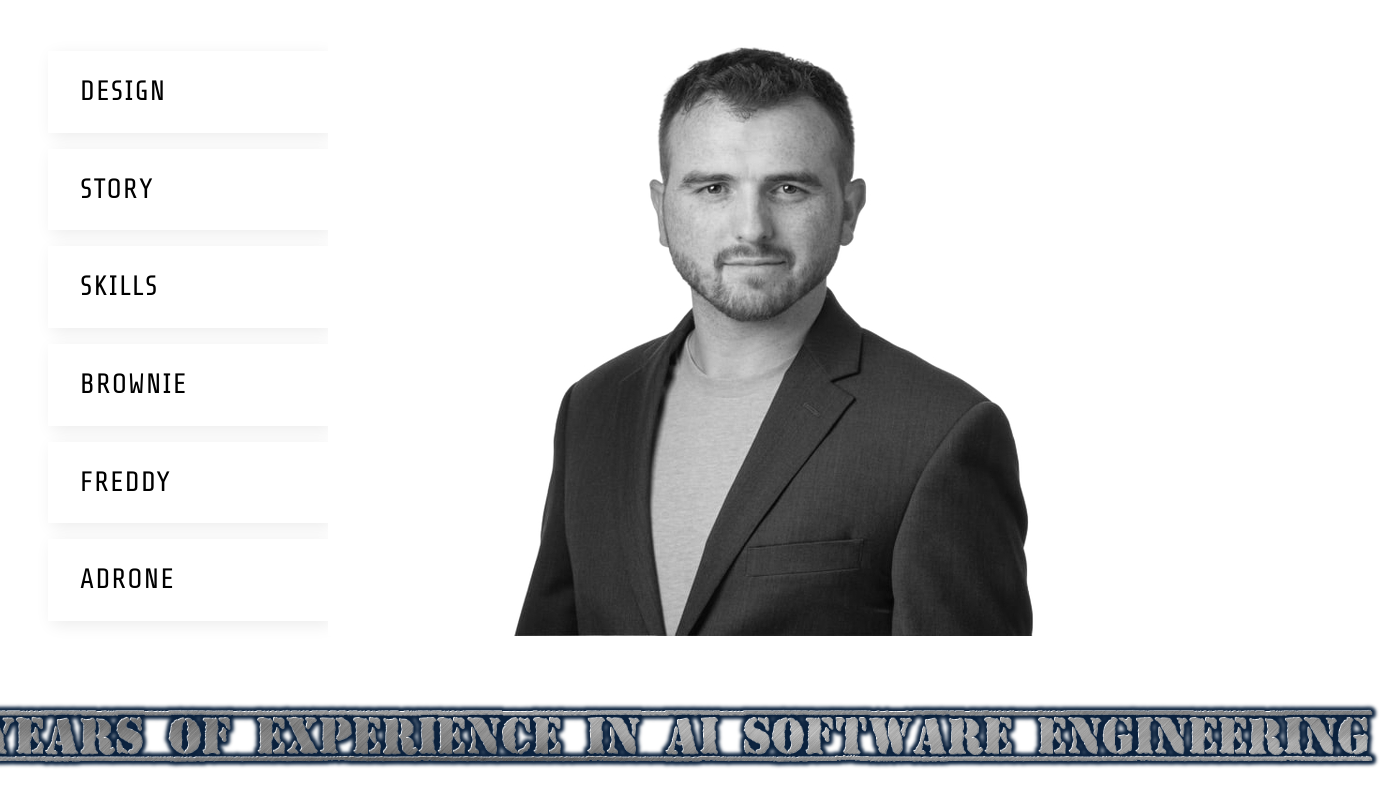
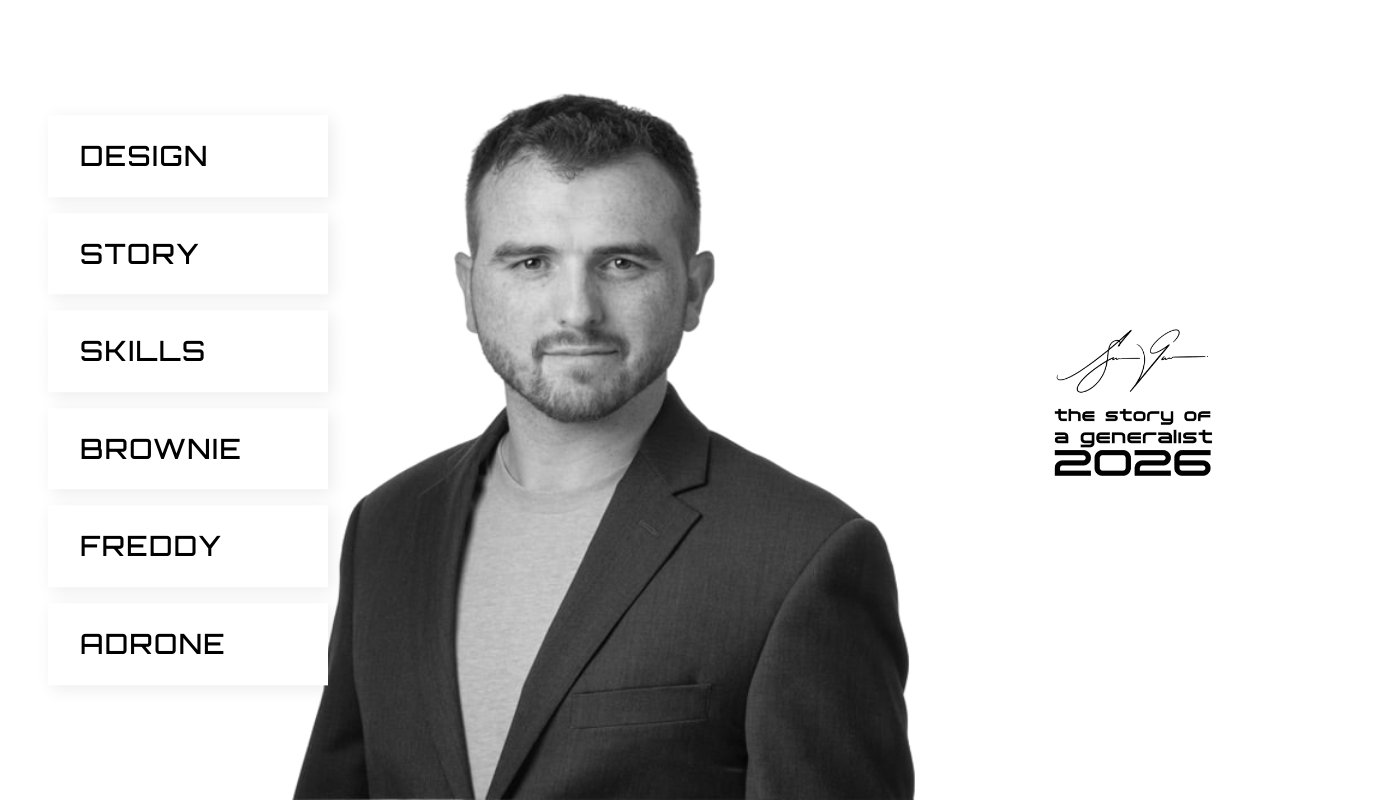
Before and after one commit to tatsuyakuroda/stephen-portfolio, a React (Vite) app: page / in a window 1280 px wide. Shown: the whole page, 1386 px wide, since content can reach past the window. Built offline with nearby package versions, Linux system fonts and the light colour scheme.

Commit message:
Update typography and restructure layout components. Replaced font in styles, adjusted sidebar positioning, and modified branding section for improved visual hierarchy. Removed footer and integrated branding elements into the main layout.

```diff
--- a/index.html
+++ b/index.html
@@ -4,7 +4,7 @@
     <meta charset="UTF-8" />
     <link rel="preconnect" href="https://fonts.googleapis.com" />
     <link rel="preconnect" href="https://fonts.gstatic.com" crossorigin />
-    <link href="https://fonts.googleapis.com/css2?family=Share+Tech&display=swap" rel="stylesheet" />
+    <link href="https://fonts.googleapis.com/css2?family=Orbitron:wght@400;500;600;700;800;900&family=Share+Tech&display=swap" rel="stylesheet" />
     <link rel="icon" type="image/svg+xml" href="/favicon.svg" />
     <meta name="viewport" content="width=device-width, initial-scale=1.0" />
     <title>stephen-portfolio</title>
--- a/src/App.css
+++ b/src/App.css
@@ -1,29 +1,29 @@
 .app {
   min-height: 100svh;
-  display: flex;
-  flex-direction: column;
   background: #fff;
 }
 
 .layout {
-  flex: 1;
-  display: flex;
-  align-items: center;
+  position: relative;
+  min-height: 100svh;
   background: #fff;
 }
 
 .sidebar {
+  position: absolute;
+  top: 50%;
+  left: 48px;
+  transform: translateY(-50%);
   display: flex;
   flex-direction: column;
   gap: 16px;
-  padding: 48px 0 48px 48px;
   background: #fff;
 }
 
 .nav-btn {
   width: 280px;
   padding: 24px 32px;
-  font-family: 'Share Tech', 'Orbitron', system-ui, sans-serif;
+  font-family: 'Orbitron', system-ui, sans-serif;
   font-size: 28px;
   font-weight: 500;
   letter-spacing: 0.05em;
@@ -77,34 +77,59 @@
 }
 
 .canvas {
-  flex: 1;
   display: flex;
   align-items: flex-end;
   justify-content: center;
+  min-height: 100svh;
   background: #fff;
+  overflow: visible;
 }
 
 .portrait {
-  max-width: 100%;
-  max-height: 100svh;
-  height: auto;
+  display: block;
+  height: 90svh;
+  width: auto;
   object-fit: contain;
+  object-position: bottom;
+  vertical-align: bottom;
 }
 
-.footer {
-  font-family: 'Share Tech', 'Orbitron', system-ui, sans-serif;
-  color: #000;
+.branding {
+  position: absolute;
+  top: 50%;
+  right: 5%;
+  transform: translateY(-50%);
+  display: flex;
+  flex-direction: column;
+  align-items: flex-end;
+  min-width: 200px;
 }
 
-.footer-marquee {
-  display: flex;
-  justify-content: center;
-  padding: 24px 0;
+.branding-signature {
+  height: 160px;
+  width: auto;
+  display: block;
 }
 
-.footer-marquee-img {
-  height: 80px;
-  width: auto;
-  display: block;
-  flex-shrink: 0;
+.branding-tagline {
+  font-family: 'Orbitron', monospace;
+  font-size: 16px;
+  font-weight: 500;
+  letter-spacing: 0.25em;
+  color: #000;
+  margin: 0;
+  text-transform: lowercase;
+  text-align: right;
+  line-height: 1.5;
 }
+
+.branding-year {
+  font-family: 'Orbitron', monospace;
+  font-size: 64px;
+  font-weight: 800;
+  letter-spacing: -0.02em;
+  color: #000;
+  margin: 0;
+  line-height: 1;
+  text-align: right;
+}
--- a/src/App.jsx
+++ b/src/App.jsx
@@ -30,16 +30,14 @@ function App() {
             className="portrait"
           />
         </main>
+        <aside className="branding">
+          <img
+            src="/images/sign.png"
+            alt="Signature"
+            className="branding-signature"
+          />
+        </aside>
       </div>
-      <footer className="footer">
-        <div className="footer-marquee">
-          <img
-            src="/images/footertext.png"
-            alt="10 years of experience in AI software engineering"
-            className="footer-marquee-img"
-          />
-        </div>
-      </footer>
     </div>
   )
 }
```
Also changed, not shown: public/images/sign.png (added).
